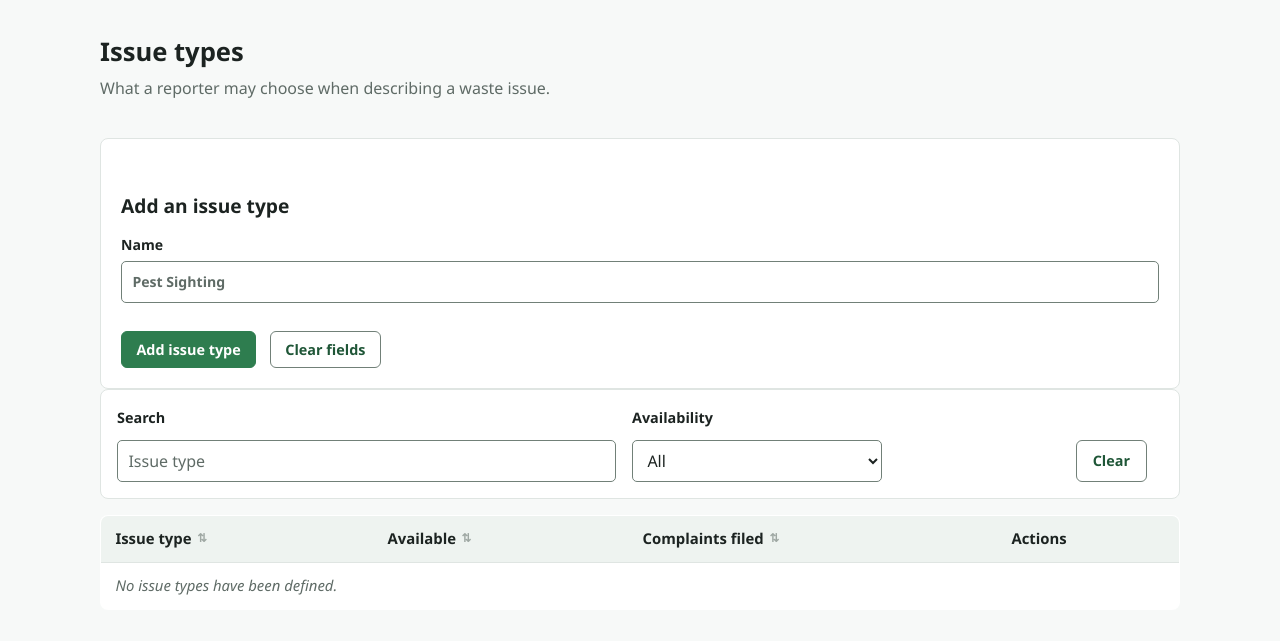
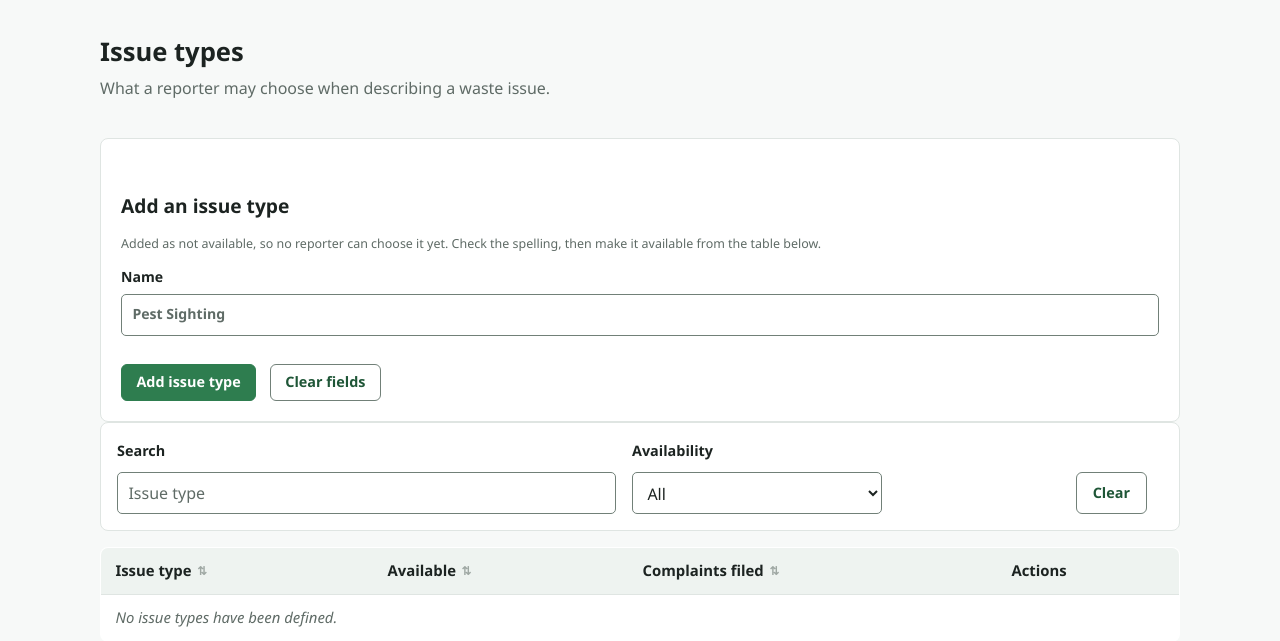
Before and after one commit to tanbl123/Integrative-Programming-Assignment, a PHP site: page /EcoCampus/complaint-type in a window 1280 px wide. Shown: the part 69-710 px from the top of the page. Run offline with PHP 8.4, Linux system fonts and the light colour scheme; the visitor is signed in with stand-in values (Sample User, id 1); data comes from the database, SQL or seed files in the repository; data that the repository does not hold is empty.

Commit message:
Add an issue type unavailable, and make it available deliberately
A type becomes permanent the moment a complaint names it: the foreign key
refuses to delete it and only withdrawal is left. So a misspelling that a
reporter files against in the seconds after it is created could never be
removed - the wrong name would sit in the list for good.

A new type is therefore added unavailable. No reporter can choose it until an
Administrator makes it available from the table, which is a second, deliberate
act with the spelling in front of them. This reverses an earlier decision in
this module that a type should be available the moment it exists; that was true
of the form it was on and untrue of the risk.

"Withdrawn" becomes "Not available", which is accurate for a type that has just
been created as well as for one taken out of use, and the flash message after
adding one says plainly that reporters cannot choose it yet.

Renaming already covers the misspelling itself: ON UPDATE CASCADE carries the
correction to every complaint filed under the old name, and the message after a
rename now says so.

Co-Authored-By: Claude Opus 5 <noreply@anthropic.com>
Claude-Session: https://claude.ai/code/session_019v3MtxJvs9ip2gfPoEELzi

```diff
--- a/app/controllers/ComplaintTypeController.php
+++ b/app/controllers/ComplaintTypeController.php
@@ -91,7 +91,11 @@ class ComplaintTypeController extends Controller
         try {
             Csrf::requireValid($_POST['_token'] ?? null);
             $type = $this->service->saveType($id, $_POST, Auth::requireLogin());
-            Flash::set('success', 'Issue type "' . $type->getName() . '" saved.');
+            Flash::set('success', $id === null
+                ? 'Issue type "' . $type->getName() . '" added. Check the spelling, then '
+                . 'make it available - reporters cannot choose it until you do.'
+                : 'Issue type renamed to "' . $type->getName() . '". Complaints filed under the '
+                . 'old name now show the new one.');
             $this->redirect('complaint-type');
         } catch (ValidationException $error) {
             http_response_code(422);
--- a/app/services/ComplaintService.php
+++ b/app/services/ComplaintService.php
@@ -304,11 +304,15 @@ class ComplaintService
     /**
      * Adds an issue type, or renames one.
      *
-     * The name is the whole of it. A type is available to reporters the moment
-     * it exists - creating one nobody may choose would be pointless - and
-     * withdrawing it later is what setTypeActive() is for. Its place in the
-     * dropdown is not an Administrator's decision either: the six seeded types
-     * keep Other last, and anything added goes after them.
+     * The name is the whole of it, and a new type is NOT offered to reporters
+     * until someone says so. A type is permanent the moment a complaint names
+     * it - the foreign key sees to that - so a misspelling that a reporter
+     * files against in the seconds after it is created can never be deleted
+     * afterwards. Adding it unavailable leaves a gap in which the spelling can
+     * be checked. Making it available is a separate, deliberate act.
+     *
+     * Its place in the dropdown is not an Administrator's decision: the six
+     * seeded types keep Other last, and anything added goes after them.
      *
      * Only an Administrator, because this list governs what every reporter may
      * file. The name must be unique, which the database enforces as well.
@@ -343,7 +347,7 @@ class ComplaintService
 
         $type->setDetails(
             $name,
-            $id === null ? true : $type->isActive(),
+            $id === null ? false : $type->isActive(),
             $id === null ? ComplaintType::nextSortOrder() : $type->getSortOrder()
         );
         $type->save();
--- a/app/views/complaint/types.php
+++ b/app/views/complaint/types.php
@@ -25,10 +25,16 @@
         <div class="alert alert-error"><?= e($errors['type']) ?></div>
     <?php endif; ?>
 
-    <?php /* The name is the whole of it. A new type is available to reporters
-             at once - one nobody may choose would be pointless - and where it
-             sits in the dropdown is decided for it, after the types already
-             there. */ ?>
+    <?php /* A new type is added unavailable on purpose. A type becomes
+             permanent the moment a complaint names it, so a misspelling a
+             reporter files against straight away could never be deleted. This
+             leaves a gap in which to check it. */ ?>
+    <p class="field-help">
+        <?= $editing
+            ? 'Renaming updates every complaint filed under the old name.'
+            : 'Added as not available, so no reporter can choose it yet. '
+            . 'Check the spelling, then make it available from the table below.' ?>
+    </p>
     <label>
         Name
         <input
@@ -61,7 +67,7 @@
         <select id="typeAvailability">
             <option value="">All</option>
             <option value="Available">Available</option>
-            <option value="Withdrawn">Withdrawn</option>
+            <option value="Not available">Not available</option>
         </select>
     </div>
 
@@ -87,12 +93,12 @@
                 <tr
                     class="type-row"
                     data-search="<?= e(mb_strtolower($type->getName())) ?>"
-                    data-available="<?= $type->isActive() ? 'Available' : 'Withdrawn' ?>"
+                    data-available="<?= $type->isActive() ? 'Available' : 'Not available' ?>"
                 >
                     <td><strong><?= e($type->getName()) ?></strong></td>
                     <td>
                         <span class="badge badge-status">
-                            <?= $type->isActive() ? 'Available' : 'Withdrawn' ?>
+                            <?= $type->isActive() ? 'Available' : 'Not available' ?>
                         </span>
                     </td>
                     <td><?= $used ?></td>
```
